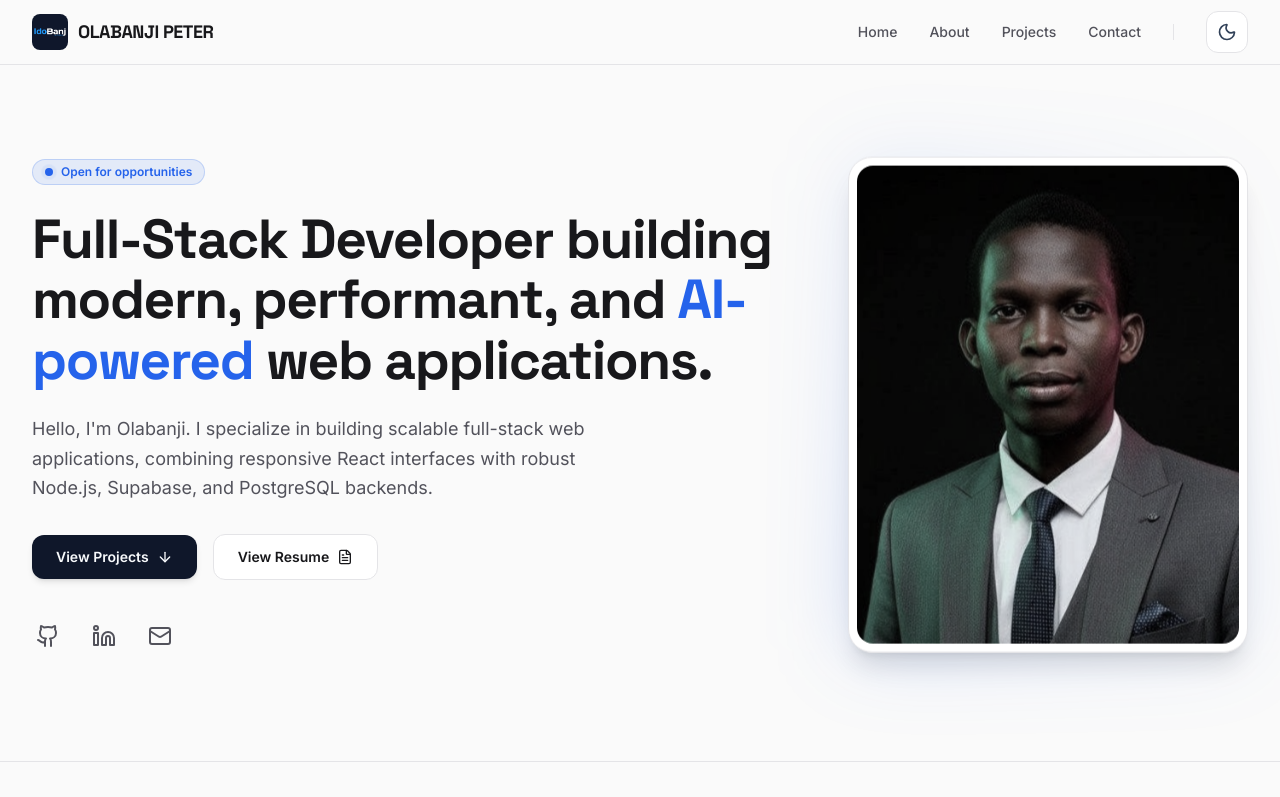
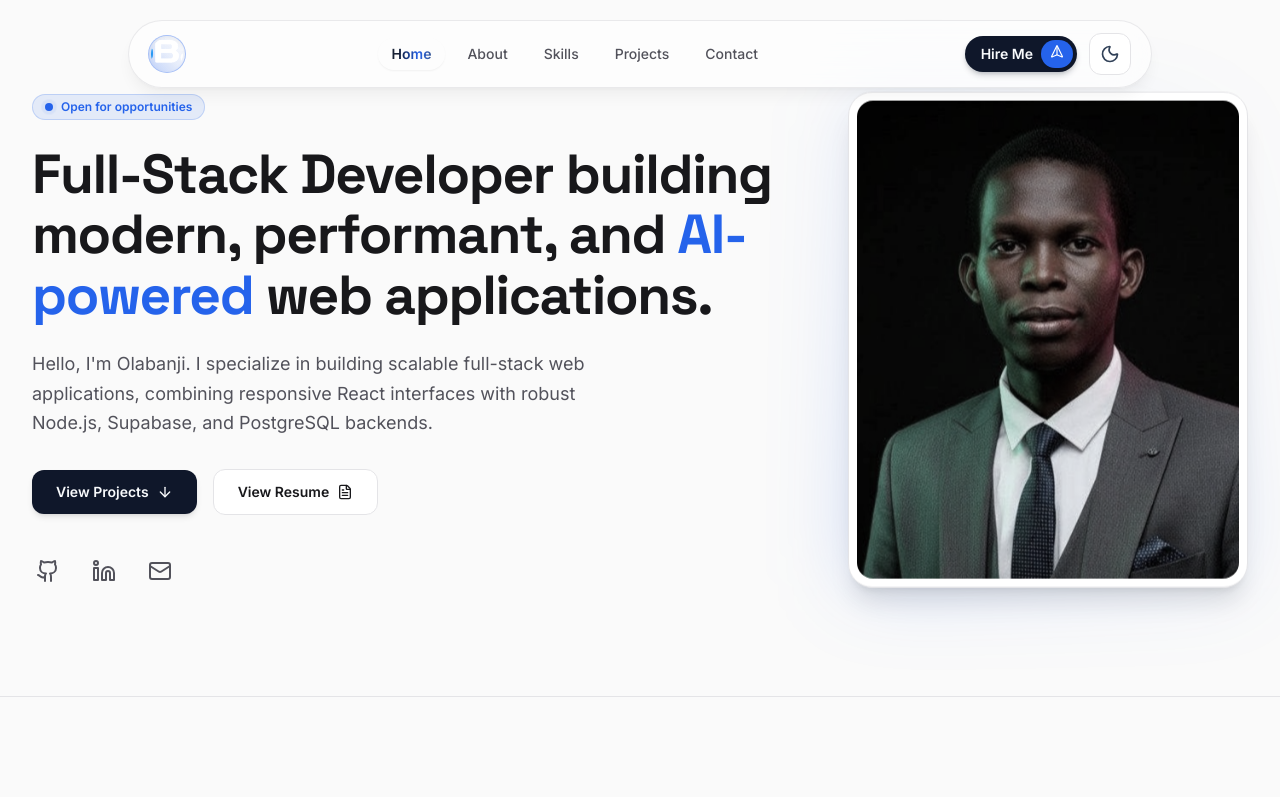
Before and after one commit to idobanj/Olabanji-Idowu, a React (Vite) app: page / in a window 1280 px wide. Shown: the top 797 px of the page. Built offline with nearby package versions, Linux system fonts and the light colour scheme.

Commit message:
refine the nav

```diff
--- a/src/components/layout/Footer.jsx
+++ b/src/components/layout/Footer.jsx
@@ -1,47 +1,109 @@
 import React from 'react';
-import { Mail } from 'lucide-react';
+import { useNavigate, useLocation } from 'react-router-dom';
+import { Mail, ArrowUp } from 'lucide-react';
 import { Github, Linkedin } from '../ui/BrandIcons';
 
 export function Footer() {
   const currentYear = new Date().getFullYear();
+  const navigate = useNavigate();
+  const location = useLocation();
+
+  const navItems = [
+    { name: 'Home', id: 'home-section' },
+    { name: 'About', id: 'about-section' },
+    { name: 'Skills', id: 'skills-section' },
+    { name: 'Projects', id: 'project-section' },
+    { name: 'Contact', id: 'contact-section' },
+  ];
+
+  const handleNavClick = (sectionId) => {
+    if (location.pathname !== '/') {
+      navigate('/', { state: { scrollTo: sectionId } });
+    } else {
+      const element = document.getElementById(sectionId);
+      if (element) {
+        element.scrollIntoView({ behavior: 'smooth' });
+      }
+    }
+  };
+
+  const scrollToTop = () => {
+    window.scrollTo({ top: 0, behavior: 'smooth' });
+  };
 
   return (
-    <footer className="border-t border-border bg-card transition-colors duration-200">
-      <div className="mx-auto max-w-7xl px-4 py-8 sm:px-6 lg:px-8">
-        <div className="flex flex-col items-center justify-between gap-4 md:flex-row">
-          {/* Logo / Copyright */}
-          <div className="flex items-center gap-2 text-sm text-muted-foreground">
-            <span>© {currentYear} Olabanji Peter Idowu.</span>
-            <span>All rights reserved.</span>
+    <footer className="relative border-t border-border bg-card/60 backdrop-blur-md pt-16 pb-12 transition-colors duration-200 overflow-hidden">
+      {/* Ambient background glow */}
+      <div className="pointer-events-none absolute -bottom-24 left-1/2 -translate-x-1/2 h-64 w-96 rounded-full bg-accent/10 blur-3xl" />
+
+      <div className="relative mx-auto max-w-7xl px-4 sm:px-6 lg:px-8 space-y-12">
+
+        {/* Top: Large Aesthetic Watermark Brand Display like Prince's Footer */}
+        <div className="text-center select-none opacity-20 dark:opacity-15 pointer-events-none">
+          <span className="font-display text-5xl sm:text-7xl md:text-8xl lg:text-9xl font-black tracking-widest bg-linear-to-r from-accent via-purple-500 to-sky-400 bg-clip-text text-transparent uppercase">
+            OLABANJI
+          </span>
+        </div>
+
+        {/* Center: Navigation Menu */}
+        <nav className="flex flex-wrap items-center justify-center gap-2 sm:gap-6 py-2 border-y border-border/50">
+          {navItems.map((item) => (
+            <button
+              key={item.id}
+              onClick={() => handleNavClick(item.id)}
+              className="px-4 py-2 text-sm sm:text-base font-medium text-muted-foreground hover:text-foreground hover:bg-muted/50 rounded-full transition-all duration-200 cursor-pointer"
+            >
+              {item.name}
+            </button>
+          ))}
+        </nav>
+
+        {/* Bottom Bar: Copyright, Social Icons, Scroll to Top */}
+        <div className="flex flex-col sm:flex-row items-center justify-between gap-6 pt-2">
+          {/* Copyright */}
+          <div className="text-xs sm:text-sm text-muted-foreground text-center sm:text-left">
+            <span>© {currentYear} </span>
+            <span className="font-semibold text-foreground">Olabanji Peter Idowu</span>
+            <span>. All rights reserved.</span>
           </div>
 
           {/* Social Links */}
-          <div className="flex items-center gap-5">
+          <div className="flex items-center gap-3">
             <a
               href="https://github.com/idobanj"
               target="_blank"
               rel="noopener noreferrer"
-              className="text-muted-foreground hover:text-foreground transition-colors p-1"
+              className="p-2 rounded-full border border-border bg-background/50 hover:bg-muted hover:text-accent transition-all duration-200 text-muted-foreground"
               aria-label="GitHub Profile"
             >
-              <Github className="h-5 w-5" />
+              <Github className="h-4 w-4" />
             </a>
             <a
               href="https://www.linkedin.com/in/olabanjiidowu"
               target="_blank"
               rel="noopener noreferrer"
-              className="text-muted-foreground hover:text-foreground transition-colors p-1"
+              className="p-2 rounded-full border border-border bg-background/50 hover:bg-muted hover:text-accent transition-all duration-200 text-muted-foreground"
               aria-label="LinkedIn Profile"
             >
-              <Linkedin className="h-5 w-5" />
+              <Linkedin className="h-4 w-4" />
             </a>
             <a
               href="mailto:idowuolabanji181@gmail.com"
-              className="text-muted-foreground hover:text-foreground transition-colors p-1"
+              className="p-2 rounded-full border border-border bg-background/50 hover:bg-muted hover:text-accent transition-all duration-200 text-muted-foreground"
               aria-label="Email Olabanji"
             >
-              <Mail className="h-5 w-5" />
+              <Mail className="h-4 w-4" />
             </a>
+
+            {/* Back to Top button */}
+            <button
+              onClick={scrollToTop}
+              className="ml-2 p-2 rounded-full border border-border bg-background/50 hover:bg-accent hover:text-white transition-all duration-200 text-muted-foreground cursor-pointer"
+              aria-label="Scroll back to top"
+              title="Back to top"
+            >
+              <ArrowUp className="h-4 w-4" />
+            </button>
           </div>
         </div>
       </div>
--- a/src/components/layout/Navbar.jsx
+++ b/src/components/layout/Navbar.jsx
@@ -1,26 +1,63 @@
-import React, { useState, useEffect } from 'react';
-import { Link, useNavigate, useLocation } from 'react-router-dom';
-import { Menu, X, Code2 } from 'lucide-react';
-import { ThemeToggle } from '../ui/ThemeToggle';
+/** @format */
 
-export function Navbar({ theme, toggleTheme }) {
+import React, {useState, useEffect} from 'react';
+import {Link, useNavigate, useLocation} from 'react-router-dom';
+import {Menu, X, Send} from 'lucide-react';
+import {ThemeToggle} from '../ui/ThemeToggle';
+
+export function Navbar({theme, toggleTheme}) {
     const [isOpen, setIsOpen] = useState(false);
+    const [activeSection, setActiveSection] = useState('home-section');
     const navigate = useNavigate();
     const location = useLocation();
+
+    const navItems = [
+        {name: 'Home', id: 'home-section'},
+        {name: 'About', id: 'about-section'},
+        {name: 'Skills', id: 'skills-section'},
+        {name: 'Projects', id: 'project-section'},
+        {name: 'Contact', id: 'contact-section'},
+    ];
 
     const handleNavClick = (sectionId) => {
         setIsOpen(false);
 
         // If not on home page, navigate home first, then scroll
         if (location.pathname !== '/') {
-      navigate('/', { state: { scrollTo: sectionId } });
+            navigate('/', {state: {scrollTo: sectionId}});
         } else {
             const element = document.getElementById(sectionId);
             if (element) {
-        element.scrollIntoView({ behavior: 'smooth' });
+                element.scrollIntoView({behavior: 'smooth'});
             }
         }
     };
+
+    // Track active section on scroll
+    useEffect(() => {
+        if (location.pathname !== '/') return;
+
+        const observerCallback = (entries) => {
+            entries.forEach((entry) => {
+                if (entry.isIntersecting) {
+                    setActiveSection(entry.target.id);
+                }
+            });
+        };
+
+        const observer = new IntersectionObserver(observerCallback, {
+            root: null,
+            rootMargin: '-20% 0px -60% 0px',
+            threshold: 0,
+        });
+
+        navItems.forEach((item) => {
+            const el = document.getElementById(item.id);
+            if (el) observer.observe(el);
+        });
+
+        return () => observer.disconnect();
+    }, [location.pathname]);
 
     // Handle scrolling after redirecting to home page
     useEffect(() => {
@@ -28,8 +65,7 @@ export function Navbar({ theme, toggleTheme }) {
             const element = document.getElementById(location.state.scrollTo);
             if (element) {
                 setTimeout(() => {
-          element.scrollIntoView({ behavior: 'smooth' });
-          // Clear history state to prevent repeating on reload
+                    element.scrollIntoView({behavior: 'smooth'});
                     window.history.replaceState({}, document.title);
                 }, 100);
             }
@@ -37,112 +73,131 @@ export function Navbar({ theme, toggleTheme }) {
     }, [location]);
 
     return (
-    <nav className="sticky top-0 z-50 w-full border-b border-border bg-background/90 backdrop-blur-sm transition-colors duration-200">
-      <div className="mx-auto max-w-7xl px-4 sm:px-6 lg:px-8">
-        <div className="flex h-16 items-center justify-between">
+        <>
+            {/* Mobile Drawer Overlay */}
+            {isOpen && (
+                <div
+                    onClick={() => setIsOpen(false)}
+                    className='fixed inset-0 z-50 bg-black/60 backdrop-blur-xs transition-opacity duration-300 md:hidden'
+                    aria-hidden='true'
+                />
+            )}
+
+            {/* Floating Pill Navbar */}
+            <header className='fixed top-3 sm:top-5 left-1/2 -translate-x-1/2 z-50 w-[94%] max-w-5xl transition-all duration-300'>
+                <nav className='relative flex items-center justify-between px-3 sm:px-5 py-2.5 sm:py-3 rounded-full border border-border/80 bg-card/60 dark:bg-card/75 backdrop-blur-xl shadow-lg shadow-black/5 dark:shadow-black/40'>
                     {/* Logo & Brand */}
-          <div className="flex items-center">
                     <Link
-              to="/"
-              className="flex items-center gap-2.5 text-foreground hover:opacity-90 transition-opacity"
+                        to='/'
                         onClick={() => handleNavClick('home-section')}
-            >
+                        className='flex items-center gap-2.5 group cursor-pointer'>
+                        <div className='relative flex h-8 w-8 sm:h-9 sm:w-9 items-center justify-center rounded-full bg-linear-to-tr from-accent/30 via-accent/10 to-transparent p-0.5 ring-1 ring-accent/40 shadow-inner group-hover:scale-105 transition-transform duration-200'>
                             <img
-                src="/img/20241226_195729.png"
-                alt="Olabanji Idowu Logo"
-                className="h-9 w-9 rounded-lg object-contain bg-slate-900 p-0.5 hover:rotate-12 transition-transform duration-300"
+                                src='/img/20241226_195729.png'
+                                alt='Olabanji Idowu'
+                                className='h-full w-full rounded-full object-cover'
                             />
-              <span className="font-display font-bold text-lg tracking-tight">
-                OLABANJI PETER
+                        </div>
+                        <span className='font-display font-bold text-sm sm:text-base tracking-tight text-foreground group-hover:text-accent transition-colors hidden xs:inline-block'>
+                            OLABANJI
                         </span>
                     </Link>
+
+                    {/* Center Navigation Links (Desktop) */}
+                    <div className='hidden md:flex items-center gap-1 lg:gap-2'>
+                        {navItems.map((item) => {
+                            const isActive =
+                                activeSection === item.id &&
+                                location.pathname === '/';
+                            return (
+                                <button
+                                    key={item.id}
+                                    onClick={() => handleNavClick(item.id)}
+                                    className={`relative px-3.5 py-1.5 rounded-full text-sm font-medium transition-all duration-200 cursor-pointer ${
+                                        isActive
+                                            ? 'btn__shine font-semibold bg-accent/10 shadow-xs'
+                                            : 'text-muted-foreground hover:text-foreground hover:bg-muted/60'
+                                    }`}>
+                                    {item.name}
+                                </button>
+                            );
+                        })}
                     </div>
 
-          {/* Desktop Navigation */}
-          <div className="hidden md:flex items-center gap-8">
-            <button
-              onClick={() => handleNavClick('home-section')}
-              className="relative text-sm font-medium text-muted-foreground hover:text-foreground transition-colors cursor-pointer after:absolute after:bottom-[-4px] after:left-0 after:h-[2px] after:w-0 after:bg-accent after:transition-all after:duration-300 hover:after:w-full"
-            >
-              Home
-            </button>
-            <button
-              onClick={() => handleNavClick('about-section')}
-              className="relative text-sm font-medium text-muted-foreground hover:text-foreground transition-colors cursor-pointer after:absolute after:bottom-[-4px] after:left-0 after:h-[2px] after:w-0 after:bg-accent after:transition-all after:duration-300 hover:after:w-full"
-            >
-              About
-            </button>
-            <button
-              onClick={() => handleNavClick('project-section')}
-              className="relative text-sm font-medium text-muted-foreground hover:text-foreground transition-colors cursor-pointer after:absolute after:bottom-[-4px] after:left-0 after:h-[2px] after:w-0 after:bg-accent after:transition-all after:duration-300 hover:after:w-full"
-            >
-              Projects
-            </button>
+                    {/* Right Actions: Hire Me (Desktop) + Theme Toggle + Mobile Menu Trigger */}
+                    <div className='flex items-center gap-2 sm:gap-3'>
+                        {/* Desktop Hire Me Button */}
                         <button
                             onClick={() => handleNavClick('contact-section')}
-              className="relative text-sm font-medium text-muted-foreground hover:text-foreground transition-colors cursor-pointer after:absolute after:bottom-[-4px] after:left-0 after:h-[2px] after:w-0 after:bg-accent after:transition-all after:duration-300 hover:after:w-full"
-            >
-              Contact
+                            className='hidden md:inline-flex group relative items-center gap-2 pl-4 pr-11 py-2 rounded-full text-sm font-semibold bg-primary text-primary-foreground hover:opacity-95 shadow-md shadow-primary/20 transition-all duration-200 cursor-pointer overflow-hidden active:scale-95'>
+                            <span>Hire Me</span>
+                            <span className='absolute right-1 top-1 bottom-1 flex items-center justify-center w-8 rounded-full bg-accent text-white group-hover:w-[calc(100%-8px)] transition-all duration-300 ease-out shadow-sm'>
+                                <Send className='h-3.5 w-3.5 -rotate-45 transition-transform duration-300 ease-out group-hover:rotate-135' />
+                            </span>
                         </button>
-            <div className="h-4 w-px bg-border"></div>
+
+                        {/* Theme Toggle */}
                         <ThemeToggle theme={theme} toggleTheme={toggleTheme} />
-          </div>
 
-          {/* Mobile Menu & Theme Toggle */}
-          <div className="flex md:hidden items-center gap-3">
-            <ThemeToggle theme={theme} toggleTheme={toggleTheme} />
+                        {/* Mobile Hamburger Button */}
                         <button
                             onClick={() => setIsOpen(!isOpen)}
-              type="button"
-              className="inline-flex items-center justify-center p-2 rounded-lg text-muted-foreground hover:text-foreground hover:bg-muted focus:outline-none transition-colors cursor-pointer"
-              aria-controls="mobile-menu"
-              aria-expanded={isOpen}
-            >
-              <span className="sr-only">Open main menu</span>
+                            type='button'
+                            className='md:hidden inline-flex items-center justify-center p-2 rounded-full text-muted-foreground hover:text-foreground hover:bg-muted focus:outline-none transition-colors cursor-pointer'
+                            aria-label='Toggle navigation menu'
+                            aria-expanded={isOpen}>
                             {isOpen ? (
-                <X className="block h-6 w-6" aria-hidden="true" />
+                                <X className='h-5 w-5' />
                             ) : (
-                <Menu className="block h-6 w-6" aria-hidden="true" />
+                                <Menu className='h-5 w-5' />
                             )}
                         </button>
                     </div>
-        </div>
-      </div>
+                </nav>
 
-      {/* Mobile Drawer Menu */}
+                {/* Mobile Dropdown Menu (Drops directly downward from navbar) */}
                 <div
-        className={`md:hidden transition-all duration-300 ease-in-out border-b border-border bg-card ${
-          isOpen ? 'max-h-72 opacity-100 py-4' : 'max-h-0 opacity-0 overflow-hidden'
-        }`}
-        id="mobile-menu"
-      >
-        <div className="space-y-1 px-4 pb-3 pt-2">
+                    className={`md:hidden mt-2 overflow-hidden rounded-3xl border border-border/80 bg-card/85 dark:bg-card/90 backdrop-blur-xl shadow-xl shadow-black/10 dark:shadow-black/40 transition-all duration-300 ease-out origin-top ${
+                        isOpen
+                            ? 'max-h-96 opacity-100 scale-y-100 py-3 px-3'
+                            : 'max-h-0 opacity-0 scale-y-95 py-0 px-3 pointer-events-none border-transparent'
+                    }`}>
+                    <nav className='flex flex-col gap-1'>
+                        {navItems.map((item) => {
+                            const isActive =
+                                activeSection === item.id &&
+                                location.pathname === '/';
+                            return (
                                 <button
-            onClick={() => handleNavClick('home-section')}
-            className="block w-full text-left px-3 py-2.5 rounded-lg text-base font-medium text-muted-foreground hover:text-foreground hover:bg-muted transition-colors cursor-pointer"
-          >
-            Home
+                                    key={item.id}
+                                    onClick={() => handleNavClick(item.id)}
+                                    className={`w-full text-left px-4 py-2.5 rounded-2xl text-sm font-medium transition-all duration-150 cursor-pointer flex items-center justify-between ${
+                                        isActive
+                                            ? 'bg-accent/10 text-accent font-semibold'
+                                            : 'text-muted-foreground hover:text-foreground hover:bg-muted/50'
+                                    }`}>
+                                    <span>{item.name}</span>
+                                    {isActive && (
+                                        <span className='h-1.5 w-1.5 rounded-full bg-accent' />
+                                    )}
                                 </button>
+                            );
+                        })}
+
+                        {/* Quick action button inside dropdown */}
+                        <div className='pt-2 mt-1 border-t border-border/50'>
                             <button
-            onClick={() => handleNavClick('about-section')}
-            className="block w-full text-left px-3 py-2.5 rounded-lg text-base font-medium text-muted-foreground hover:text-foreground hover:bg-muted transition-colors cursor-pointer"
-          >
-            About
-          </button>
-          <button
-            onClick={() => handleNavClick('project-section')}
-            className="block w-full text-left px-3 py-2.5 rounded-lg text-base font-medium text-muted-foreground hover:text-foreground hover:bg-muted transition-colors cursor-pointer"
-          >
-            Projects
-          </button>
-          <button
-            onClick={() => handleNavClick('contact-section')}
-            className="block w-full text-left px-3 py-2.5 rounded-lg text-base font-medium text-muted-foreground hover:text-foreground hover:bg-muted transition-colors cursor-pointer"
-          >
-            Contact
+                                onClick={() =>
+                                    handleNavClick('contact-section')
+                                }
+                                className='w-full flex items-center justify-center gap-2 py-2.5 rounded-2xl bg-accent text-white font-semibold text-xs sm:text-sm hover:opacity-90 shadow-sm cursor-pointer transition-opacity'>
+                                <Send className='h-3.5 w-3.5 rotate-135 transition-transform duration-300 ease-out group-hover:rotate-135' />
+                                <span>Hire Me</span>
                             </button>
                         </div>
+                    </nav>
                 </div>
-    </nav>
+            </header>
+        </>
     );
 }
--- a/src/features/home/Technologies.jsx
+++ b/src/features/home/Technologies.jsx
@@ -36,7 +36,7 @@ export function Technologies() {
   ];
 
   return (
-    <section className="py-20 border-t border-border bg-card/30 transition-colors duration-200">
+    <section id="skills-section" className="py-20 border-t border-border bg-card/30 transition-colors duration-200">
       <div className="mx-auto max-w-7xl px-4 md:px-10">
 
         {/* Section Header */}
--- a/src/index.css
+++ b/src/index.css
@@ -34,6 +34,12 @@
     }
   }
 
+  @keyframes shine {
+    to {
+      background-position: 200% center;
+    }
+  }
+
   @keyframes fade-in-up {
     from {
       opacity: 0;
@@ -62,6 +68,38 @@
       transform: scale(1);
     }
   }
+}
+
+/* Prince Portfolio Navbar & Glow Styles */
+.btn__shine {
+  color: #9f9f9f;
+  background: linear-gradient(to right, #9f9f9f 0, #fff 10%, #868686 20%);
+  background-position: 0;
+  -webkit-background-clip: text;
+  background-clip: text;
+  -webkit-text-fill-color: transparent;
+  animation-fill-mode: forwards;
+  -webkit-text-size-adjust: none;
+  font-weight: 600;
+  animation: shine 3s infinite linear;
+}
+
+.dark .btn__shine {
+  background: linear-gradient(to right, #9f9f9f 0, #ffffff 15%, #60a5fa 30%, #868686 45%);
+  background-size: 200% auto;
+  -webkit-background-clip: text;
+  background-clip: text;
+  -webkit-text-fill-color: transparent;
+  animation: shine 4s infinite linear;
+}
+
+:root:not(.dark) .btn__shine {
+  background: linear-gradient(to right, #334155 0, #0f172a 15%, #2563eb 30%, #475569 45%);
+  background-size: 200% auto;
+  -webkit-background-clip: text;
+  background-clip: text;
+  -webkit-text-fill-color: transparent;
+  animation: shine 4s infinite linear;
 }
 
 @layer base {
```
Lines whose indentation alone changed are shown as unchanged.
